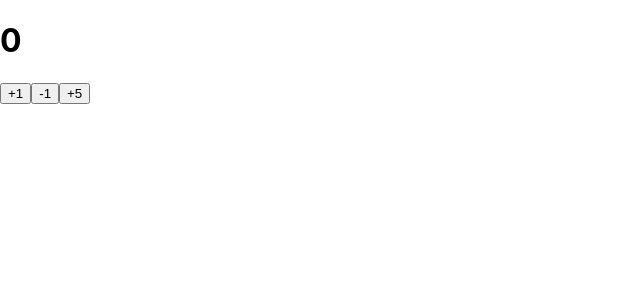
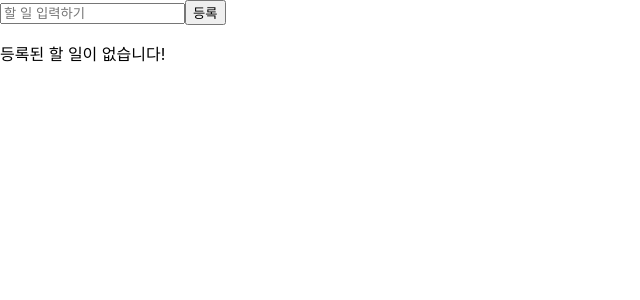
Before and after one commit to Parkchangun/react-ts-tutorial, a React (Create React App) app: page / in a window 1280 px wide. Shown: the top 300 px of the page, without its empty margins (0-640 px from the left). Built offline with nearby package versions, Linux system fonts and the light colour scheme.

Commit message:
create todolist

```diff
--- a/src/App.tsx
+++ b/src/App.tsx
@@ -1,8 +1,8 @@
 import React from 'react';
-import Counter from './components/counter/Counter';
+import TodoApp from './components/todoList/useTodos';
 
 function App() {
-  return <Counter />;
+  return <TodoApp />;
 }
 
 export default App;
--- a/src/components/todoList/TodoInsert.tsx
+++ b/src/components/todoList/TodoInsert.tsx
@@ -1,5 +1,26 @@
-import React from 'react';
+import React, { useState } from 'react';
 
 type TodoInsertProps = {
   onInsert: (text: string) => void;
 };
+
+export default function TodoInsert({ onInsert }: TodoInsertProps) {
+  const [value, setValue] = useState('');
+
+  const onChange: React.ChangeEventHandler<HTMLInputElement> = e => {
+    setValue(e.target.value);
+  };
+
+  const onSubmit: React.FormEventHandler<HTMLFormElement> = e => {
+    e.preventDefault();
+    onInsert(value);
+    setValue('');
+  };
+
+  return (
+    <form onSubmit={onSubmit}>
+      <input placeholder="할 일 입력하기" value={value} onChange={onChange} />
+      <button type="submit">등록</button>
+    </form>
+  );
+}
--- /dev/null
+++ b/src/components/todoList/TodoItem.tsx
@@ -0,0 +1,30 @@
+import React, { CSSProperties } from 'react';
+import { Todo } from '../../modules/todos';
+
+type TodoItemProps = {
+  todo: Todo;
+  onToggle: (id: number) => void;
+  onRemove: (id: number) => void;
+};
+
+export default function TodoItem({ todo, onToggle, onRemove }: TodoItemProps) {
+  const textStyle: CSSProperties = {
+    textDecoration: todo.done ? 'line-through' : 'none',
+  };
+
+  const removeStyle: CSSProperties = {
+    color: 'red',
+    marginLeft: 8,
+  };
+
+  return (
+    <li>
+      <span onClick={() => onToggle(todo.id)} style={textStyle}>
+        {todo.text}
+      </span>
+      <span onClick={() => onRemove(todo.id)} style={removeStyle}>
+        (X)
+      </span>
+    </li>
+  );
+}
--- /dev/null
+++ b/src/components/todoList/TodoList.tsx
@@ -0,0 +1,25 @@
+import React from 'react';
+import { Todo } from '../../modules/todos';
+import TodoItem from './TodoItem';
+
+type TodoListProps = {
+  todos: Todo[];
+  onToggle: (id: number) => void;
+  onRemove: (id: number) => void;
+};
+
+export default function TodoList({ todos, onToggle, onRemove }: TodoListProps) {
+  if (todos.length === 0) return <p>등록된 할 일이 없습니다!</p>;
+  return (
+    <ul>
+      {todos.map(todo => (
+        <TodoItem
+          todo={todo}
+          onToggle={onToggle}
+          onRemove={onRemove}
+          key={todo.id}
+        />
+      ))}
+    </ul>
+  );
+}
--- /dev/null
+++ b/src/components/todoList/useTodos.tsx
@@ -0,0 +1,28 @@
+import React from 'react';
+import { useDispatch, useSelector } from 'react-redux';
+import { RootState } from '../../modules';
+import { addTodo, removeTodo, toggleTodo } from '../../modules/todos';
+import TodoInsert from './TodoInsert';
+import TodoList from './TodoList';
+
+export default function TodoApp() {
+  const todos = useSelector((state: RootState) => state.todos);
+  const dispatch = useDispatch();
+
+  const onInsert = (text: string) => {
+    dispatch(addTodo(text));
+  };
+  const onToggle = (id: number) => {
+    dispatch(toggleTodo(id));
+  };
+  const onRemove = (id: number) => {
+    dispatch(removeTodo(id));
+  };
+
+  return (
+    <>
+      <TodoInsert onInsert={onInsert} />
+      <TodoList todos={todos} onToggle={onToggle} onRemove={onRemove} />
+    </>
+  );
+}
--- a/src/modules/todos.ts
+++ b/src/modules/todos.ts
@@ -1,10 +1,12 @@
+//actionName 정의
 const ADD_TODO = 'todos/ADD_TODO' as const;
 const TOGGLE_TODO = 'todos/TOGGLE_TODO' as const;
 const REMOVE_TODO = 'todos/REMOVE_TODO' as const;
 
 let nextId = 1;
 
-const addTodo = (text: string) => ({
+//action 정의
+export const addTodo = (text: string) => ({
   type: ADD_TODO,
   payload: {
     id: (nextId += 1),
@@ -12,16 +14,17 @@ const addTodo = (text: string) => ({
   },
 });
 
-const toggleTodo = (id: number) => ({
+export const toggleTodo = (id: number) => ({
   type: TOGGLE_TODO,
   payload: id,
 });
 
-const removeTodo = (id: number) => ({
+export const removeTodo = (id: number) => ({
   type: REMOVE_TODO,
   payload: id,
 });
 
+//type 정의
 type TodosAction =
   | ReturnType<typeof addTodo>
   | ReturnType<typeof toggleTodo>
@@ -33,14 +36,16 @@ export type Todo = {
   done: boolean;
 };
 
-type TodoState = Todo[];
+type TodosState = Todo[];
 
-const initialState: TodoState = [];
+//초기값 설정
+const initialState: TodosState = [];
 
+//reducer 생성
 export default function todos(
-  state: TodoState = initialState,
+  state: TodosState = initialState,
   action: TodosAction,
-): TodoState {
+): TodosState {
   switch (action.type) {
     case ADD_TODO:
       return state.concat({
```
